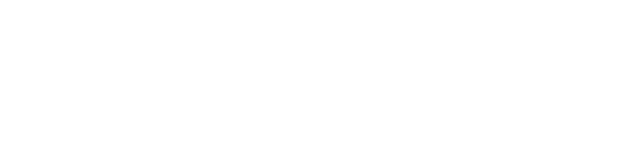
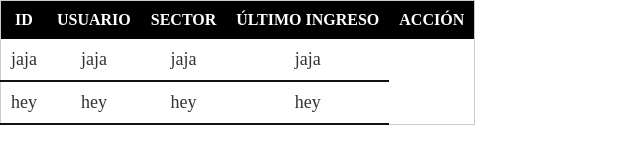
Before and after one commit to hellend08/RETO-CRUD, a plain HTML site: page src/index.html in a window 1280 px wide. Shown: the whole page, without its empty margins (0-640 px from the left). Drawn offline with Linux system fonts and the light colour scheme.

Commit message:
estructura del proyecto

```diff
--- a/src/index.html
+++ b/src/index.html
@@ -4,6 +4,7 @@
     <meta charset="UTF-8">
     <meta name="viewport" content="width=device-width, initial-scale=1.0">
     <meta http-equiv="X-UA-Compatible" content="ie=edge">
+    <link rel="stylesheet" href="style.css">
     <title>CRUD</title>
 </head>
 <body>
@@ -12,10 +13,28 @@
     </header>
     <div>
         <table>
-            <dt>
-
-            </dt>
+            <tr>
+                <th>ID</th>
+                <th>Usuario</th>
+                <th>Sector</th>
+                <th>Último Ingreso</th>
+                <th>Acción</th>
+            </tr>
+            <tr>
+                <td >jaja</td >
+                <td >jaja</td >
+                <td>jaja</td>
+                <td>jaja</td>
+            </tr>
+            <tr>
+                <td>hey</td>
+                <td>hey</td>
+                <td>hey</td>
+                <td>hey</td>
+            </tr>
         </table>
     </div>
+
+    <script src="main.js"></script>
 </body>
 </html>
--- a/src/style.css
+++ b/src/style.css
@@ -0,0 +1,31 @@
+* {
+    margin: 0;
+    padding: 0;
+}
+
+body {
+    margin: 0;
+    padding: 0;
+}
+
+table {
+    border-collapse:collapse;
+    border:1px solid #CCC;
+  }
+
+  td, th {
+    padding:10px;
+  }
+
+  th {
+    background:#000;
+    color:#FFF;
+    text-transform:uppercase;
+  }
+
+  td {
+    text-align:center;
+    border-bottom:2px solid #111;
+    color:#333;
+    font-size:18px;
+  }
```
